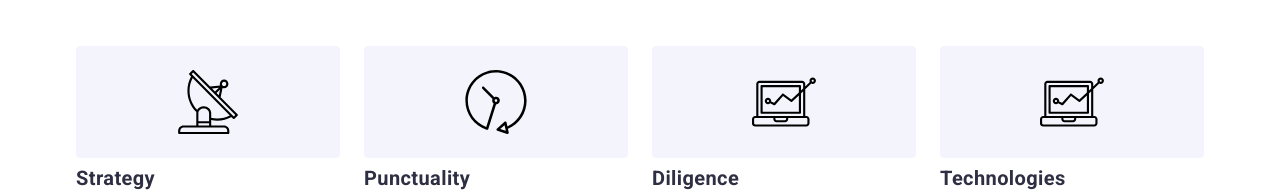
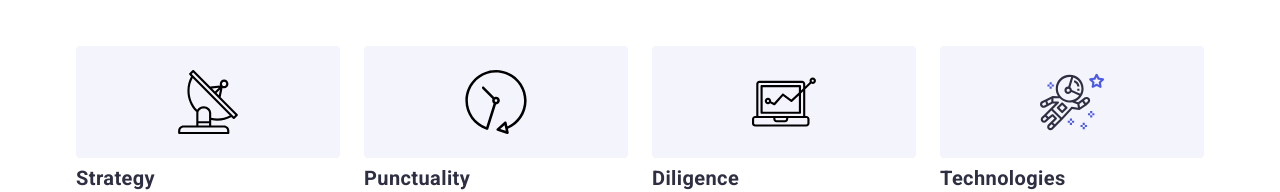
Before and after one commit to Ocheretko1992/goit-markup-hw-04, a plain HTML site: page index.html in a window 1280 px wide. Shown: the part 749-941 px from the top of the page. Drawn offline with nearby package versions, Linux system fonts and the light colour scheme.

Commit message:
Update index.html

```diff
--- a/index.html
+++ b/index.html
@@ -80,7 +80,7 @@
           <li>
             <div class="list-of-benefits">
               <svg class="benefits-item">
-                <use href="./images/sprite.svg.svg#icon-pc"></use>
+                <use href="./images/sprite.svg.svg#icon-astronaut"></use>
               </svg>
             </div>
             <h3 class="title-list">Technologies</h3>
```
